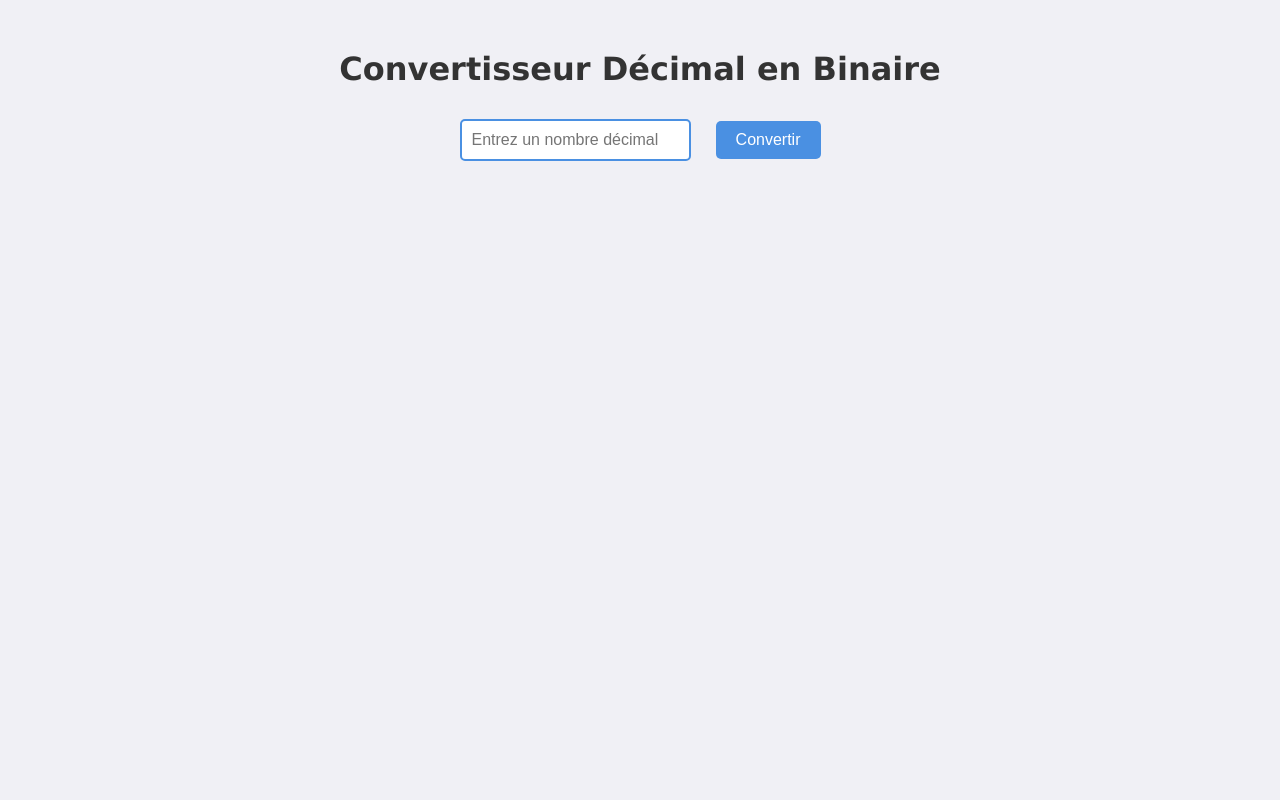
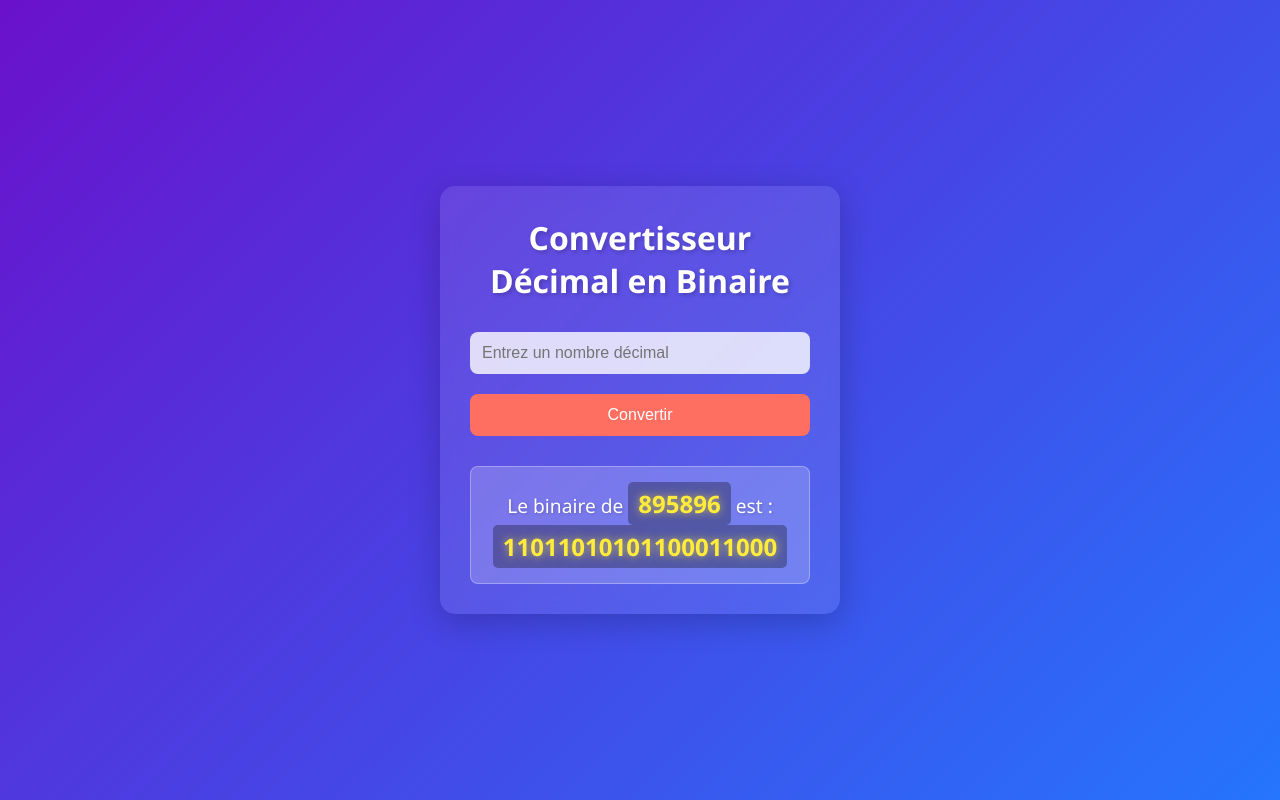
Before and after one commit to IMADBOUCENNA/Convertisseur-Binaire, a plain HTML site: page index.html in a window 1280 px wide. Drawn offline with Linux system fonts and the light colour scheme.

Commit message:
Update index.html

```diff
--- a/index.html
+++ b/index.html
@@ -5,52 +5,145 @@
     <meta name="viewport" content="width=device-width, initial-scale=1.0">
     <title>Convertisseur Décimal en Binaire</title>
     <style>
-        body {
-            font-family: 'Verdana', 'Geneva', sans-serif;
-            text-align: center;
-            margin-top: 50px;
-            background-color: #f0f0f5; /* Fond léger */
-            color: #333; /* Couleur du texte */
+        /* Reset des styles par défaut */
+        * {
+            margin: 0;
+            padding: 0;
+            box-sizing: border-box;
         }
 
-        input {
-            padding: 10px;
-            margin: 10px;
-            font-size: 16px;
-            border: 2px solid #4A90E2; /* Bordure bleue */
-            border-radius: 5px; /* Arrondir les angles */
-            background-color: #ffffff; /* Fond blanc pour le champ de saisie */
-            color: #333; /* Couleur du texte */
+        /* Styles globaux */
+        body {
+            font-family: 'Segoe UI', Tahoma, Geneva, Verdana, sans-serif;
+            background: linear-gradient(135deg, #6a11cb, #2575fc);
+            color: #fff;
+            display: flex;
+            justify-content: center;
+            align-items: center;
+            height: 100vh;
+            margin: 0;
+            overflow: hidden;
         }
 
+        /* Conteneur principal */
+        .container {
+            background: rgba(255, 255, 255, 0.1);
+            backdrop-filter: blur(10px);
+            border-radius: 15px;
+            padding: 30px;
+            box-shadow: 0 8px 32px rgba(0, 0, 0, 0.2);
+            text-align: center;
+            max-width: 400px;
+            width: 100%;
+            animation: fadeIn 1s ease-in-out;
+        }
+
+        /* Titre */
+        h1 {
+            font-size: 2rem;
+            margin-bottom: 20px;
+            font-weight: 600;
+            text-shadow: 2px 2px 4px rgba(0, 0, 0, 0.2);
+        }
+
+        /* Champ de saisie */
+        input[type="number"] {
+            width: 100%;
+            padding: 12px;
+            margin: 10px 0;
+            font-size: 1rem;
+            border: none;
+            border-radius: 8px;
+            background: rgba(255, 255, 255, 0.8);
+            color: #333;
+            outline: none;
+            transition: background 0.3s ease;
+        }
+
+        input[type="number"]:focus {
+            background: rgba(255, 255, 255, 1);
+        }
+
+        /* Bouton */
         button {
-            padding: 10px 20px;
-            margin: 10px;
-            font-size: 16px;
-            background-color: #4A90E2; /* Fond bleu */
-            color: white; /* Texte en blanc */
-            border: none; /* Pas de bordure */
-            border-radius: 5px; /* Arrondir les angles */
+            width: 100%;
+            padding: 12px;
+            margin: 10px 0;
+            font-size: 1rem;
+            background: #ff6f61;
+            color: #fff;
+            border: none;
+            border-radius: 8px;
             cursor: pointer;
+            transition: background 0.3s ease, transform 0.2s ease;
         }
 
         button:hover {
-            background-color: #357ABD; /* Changement de couleur au survol */
+            background: #ff4a3d;
+            transform: translateY(-2px);
         }
 
+        button:active {
+            transform: translateY(0);
+        }
+
+        /* Résultat */
         #resultat {
             margin-top: 20px;
-            font-size: 18px;
-            color: #07551a; /* Couleur bleue pour le texte du résultat */
+            font-size: 1.2rem;
+            font-weight: 500;
+            color: #fff;
+            text-shadow: 1px 1px 3px rgba(0, 0, 0, 0.2);
+            animation: slideUp 0.5s ease-in-out;
+            background: rgba(255, 255, 255, 0.2);
+            padding: 15px;
+            border-radius: 8px;
+            border: 1px solid rgba(255, 255, 255, 0.3);
+        }
+
+        /* Style spécifique pour le résultat binaire */
+        .binary-result {
+            font-size: 1.5rem;
+            font-weight: bold;
+            color: #ffeb3b; /* Jaune vif pour le résultat binaire */
+            text-shadow: 0 0 8px rgba(255, 235, 59, 0.7);
+            display: inline-block;
+            padding: 5px 10px;
+            border-radius: 5px;
+            background: rgba(0, 0, 0, 0.3);
+        }
+
+        /* Animations */
+        @keyframes fadeIn {
+            from {
+                opacity: 0;
+                transform: translateY(-20px);
+            }
+            to {
+                opacity: 1;
+                transform: translateY(0);
+            }
+        }
+
+        @keyframes slideUp {
+            from {
+                opacity: 0;
+                transform: translateY(20px);
+            }
+            to {
+                opacity: 1;
+                transform: translateY(0);
+            }
         }
     </style>
-
 </head>
 <body>
-    <h1>Convertisseur Décimal en Binaire</h1>
-    <input type="number" id="decimalInput" placeholder="Entrez un nombre décimal">
-    <button onclick="convertirEnBinaire()">Convertir</button>
-    <p id="resultat"></p>
+    <div class="container">
+        <h1>Convertisseur Décimal en Binaire</h1>
+        <input type="number" id="decimalInput" placeholder="Entrez un nombre décimal">
+        <button onclick="convertirEnBinaire()">Convertir</button>
+        <p id="resultat">Le binaire de <span class="binary-result">895896</span> est : <span class="binary-result">11011010101100011000</span></p>
+    </div>
 
     <script>
         function convertirEnBinaire() {
@@ -61,7 +154,7 @@
             }
 
             const binaire = Number(decimal).toString(2);
-            document.getElementById('resultat').innerText = `Le binaire de ${decimal} est ${binaire}`;
+            document.getElementById('resultat').innerHTML = `Le binaire de <span class="binary-result">${decimal}</span> est : <span class="binary-result">${binaire}</span>`;
         }
     </script>
 </body>
```
